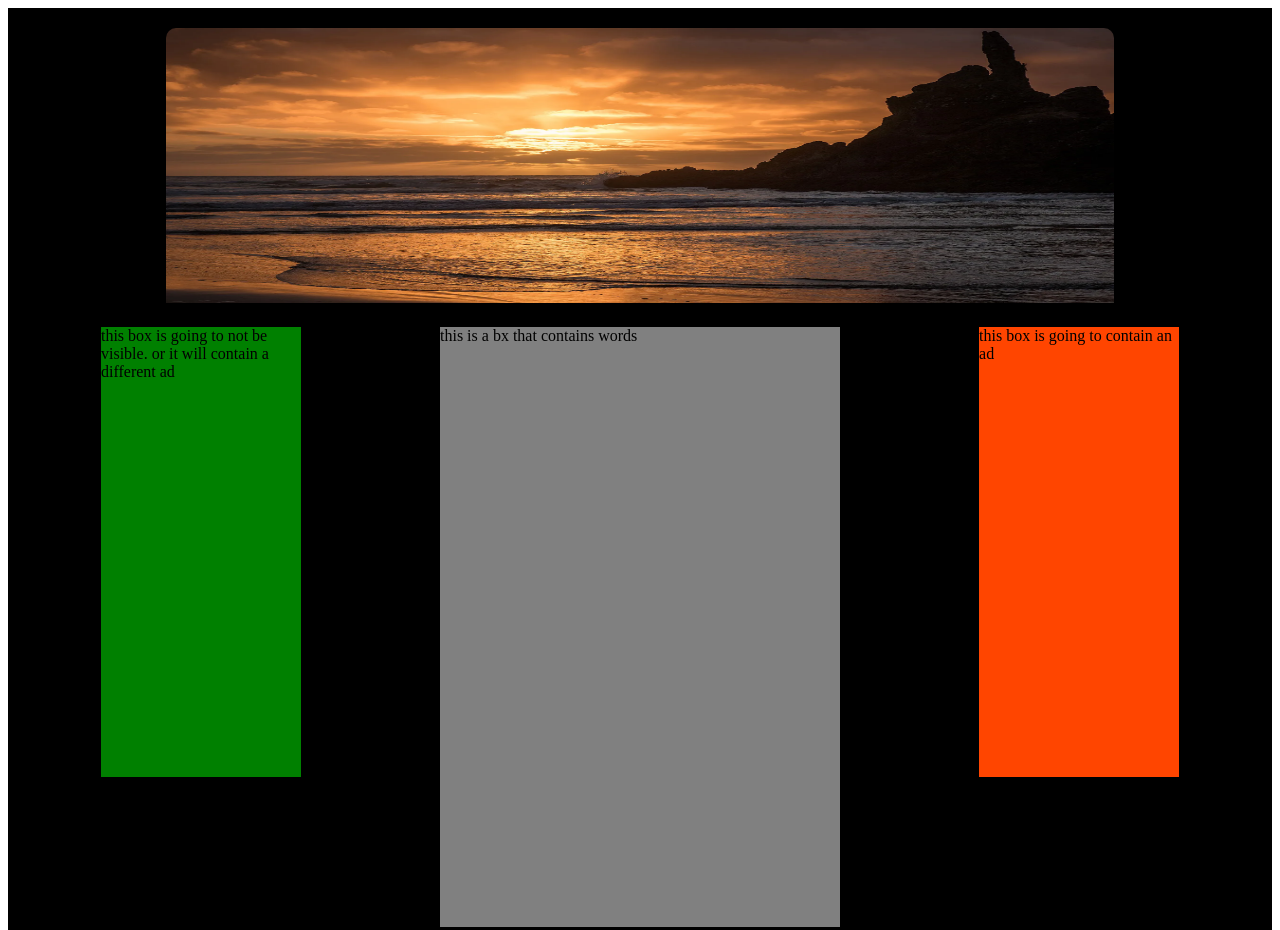
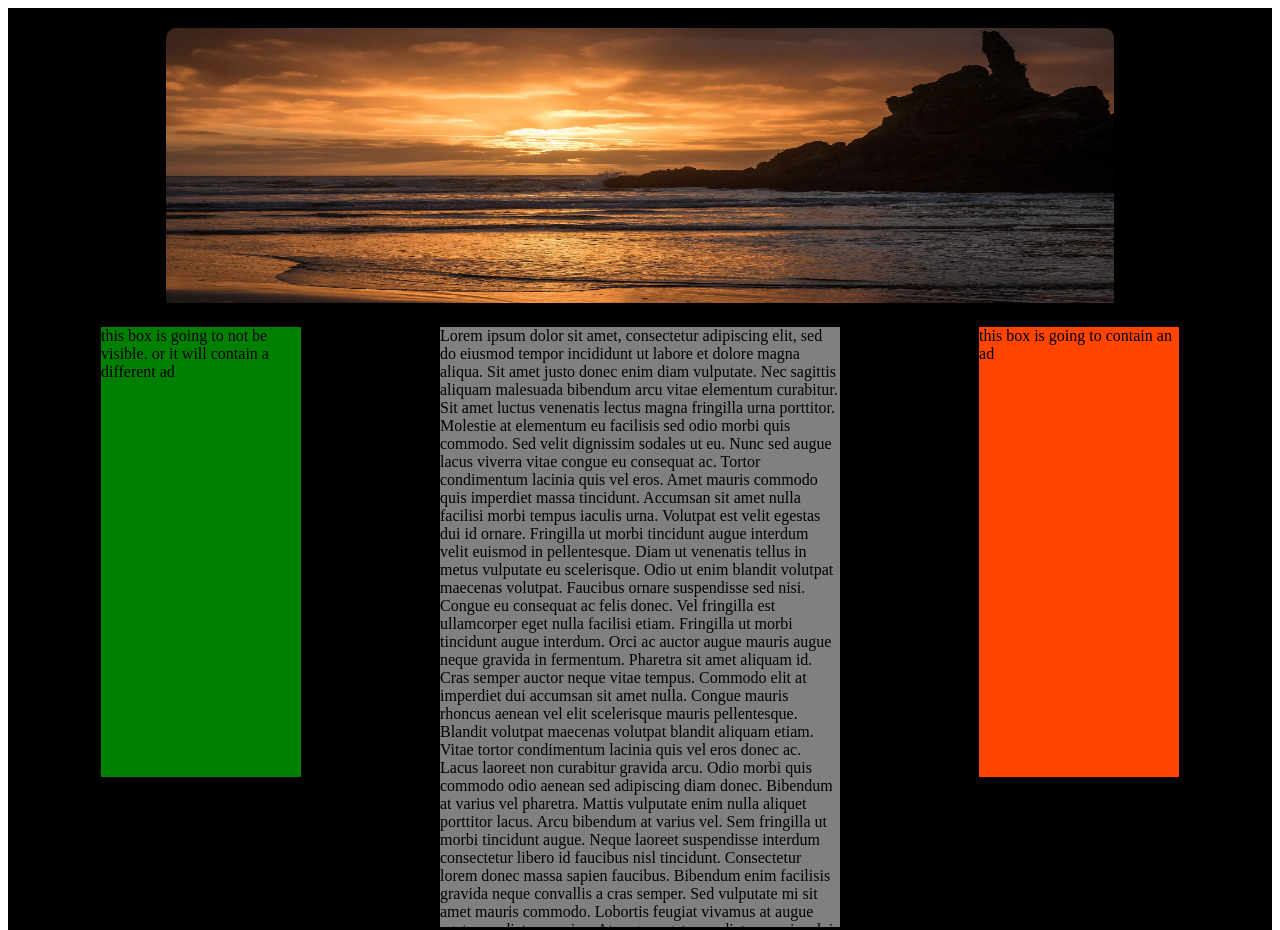
Before and after one commit to C0ntro1Fr3ak/BeachAd, a plain HTML site: page index.html in a window 1280 px wide. Shown: the top 930 px of the page. Drawn offline with Linux system fonts and the light colour scheme.

Commit message:
added face changes

```diff
--- a/index.html
+++ b/index.html
@@ -30,7 +30,15 @@
 
 
     <div class="centered-rectangle">
-        this is a bx that contains words
+        Lorem ipsum dolor sit amet, consectetur adipiscing elit, sed do eiusmod tempor incididunt ut labore et dolore magna aliqua. Sit amet justo donec enim diam vulputate. Nec sagittis aliquam malesuada bibendum arcu vitae elementum curabitur. Sit amet luctus venenatis lectus magna fringilla urna porttitor.
+        Molestie at elementum eu facilisis sed odio morbi quis commodo. Sed velit dignissim sodales ut eu. Nunc sed augue lacus viverra vitae congue eu consequat ac. Tortor condimentum lacinia quis vel eros. Amet mauris commodo quis imperdiet massa tincidunt. Accumsan sit amet nulla facilisi morbi tempus iaculis urna. Volutpat est velit egestas dui id ornare. Fringilla ut morbi tincidunt augue interdum velit euismod in pellentesque.
+        Diam ut venenatis tellus in metus vulputate eu scelerisque. Odio ut enim blandit volutpat maecenas volutpat. Faucibus ornare suspendisse sed nisi. Congue eu consequat ac felis donec. Vel fringilla est ullamcorper eget nulla facilisi etiam. Fringilla ut morbi tincidunt augue interdum. Orci ac auctor augue mauris augue neque gravida in fermentum. Pharetra sit amet aliquam id.
+
+        Cras semper auctor neque vitae tempus. Commodo elit at imperdiet dui accumsan sit amet nulla. Congue mauris rhoncus aenean vel elit scelerisque mauris pellentesque. Blandit volutpat maecenas volutpat blandit aliquam etiam. Vitae tortor condimentum lacinia quis vel eros donec ac. Lacus laoreet non curabitur gravida arcu.
+        Odio morbi quis commodo odio aenean sed adipiscing diam donec. Bibendum at varius vel pharetra. Mattis vulputate enim nulla aliquet porttitor lacus. Arcu bibendum at varius vel. Sem fringilla ut morbi tincidunt augue. Neque laoreet suspendisse interdum consectetur libero id faucibus nisl tincidunt.
+
+        Consectetur lorem donec massa sapien faucibus.
+        Bibendum enim facilisis gravida neque convallis a cras semper. Sed vulputate mi sit amet mauris commodo. Lobortis feugiat vivamus at augue eget arcu dictum varius. At augue eget arcu dictum varius duis at consectetur.
     </div>
 
 
--- a/mainpage.css
+++ b/mainpage.css
@@ -24,6 +24,7 @@
     background-color: gray;
     margin-right: 11%;
     margin-left: 11%;
+    overflow-y: auto;
 }
 
 .small-rectangle {
```
